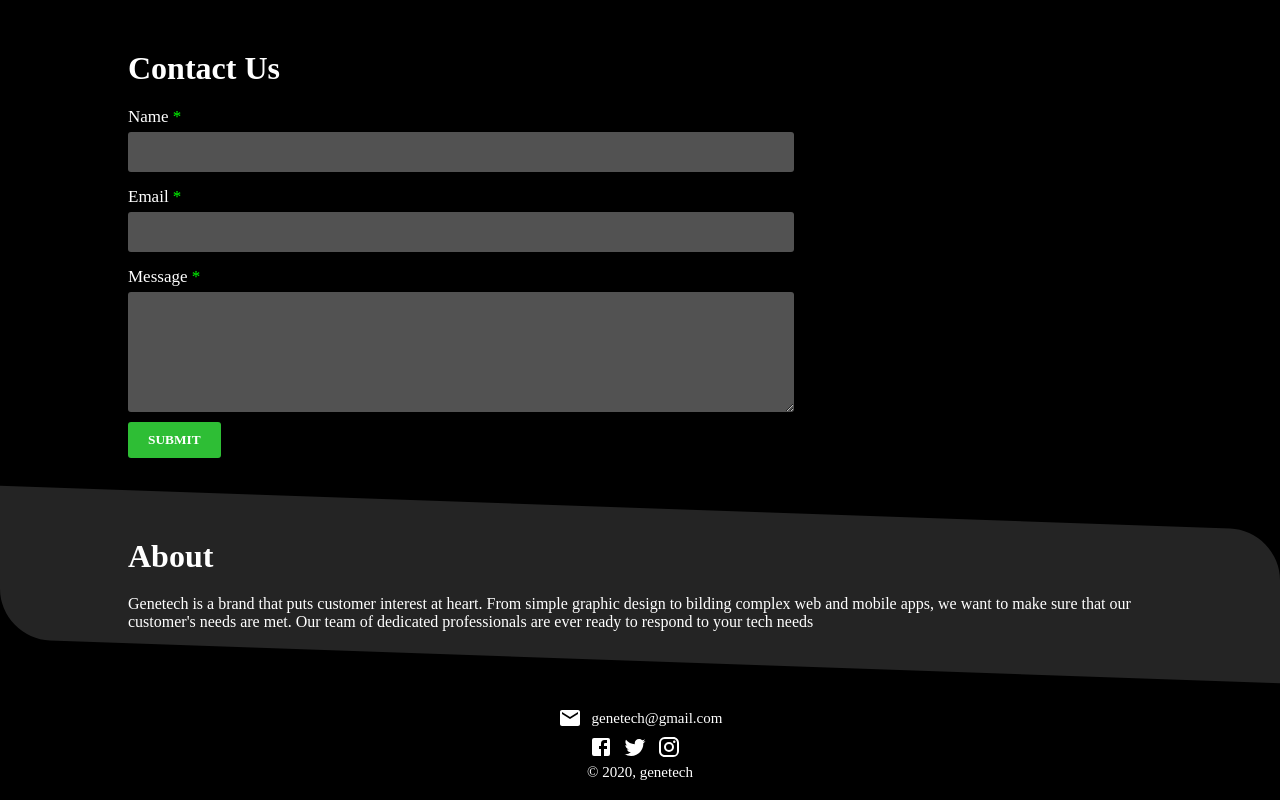
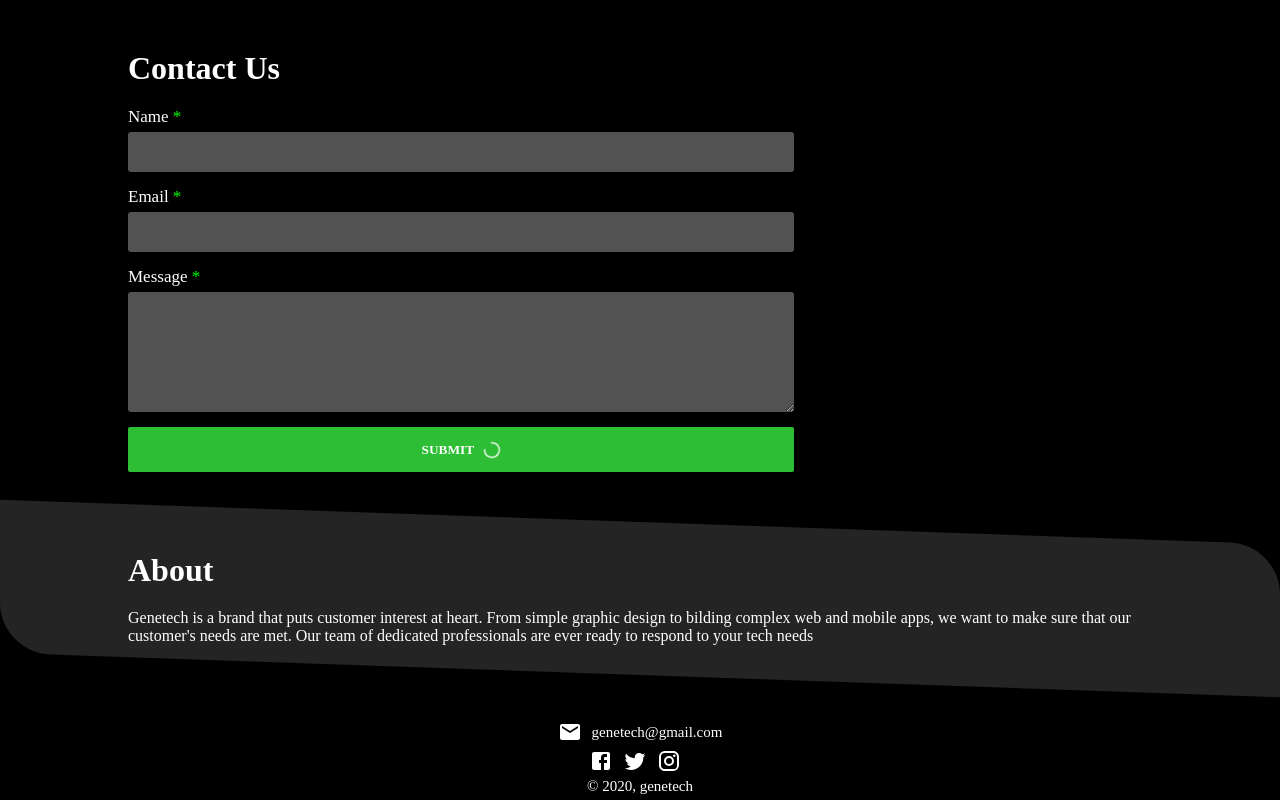
Before and after one commit to ankuobed/genetech, a React (Create React App) app: page / in a window 1280 px wide. Shown: the part 1139-1939 px from the top of the page. Built offline with nearby package versions, Linux system fonts and the light colour scheme; a web font is replaced by a local one.

Commit message:
made submit button wider

```diff
--- a/src/components/ContactForm/ContactForm.css
+++ b/src/components/ContactForm/ContactForm.css
@@ -59,16 +59,21 @@ label span {
 }
 
 .contactForm button {
-    padding: 10px 20px;
-    width: fit-content;
+    padding: 13px 20px;
+    width: 100%;
+    height: 45px;
     border: none;
     color: white;
     background-color: #2ebe35;
     margin-right: 10px;
-    border-radius: 3px;
+    border-radius: 2px;
     outline: none;
     font-family: montserrat;
     font-weight: bold;
+    display: flex;
+    align-items: center;
+    justify-content: center;
+    margin-top: 5px;
 }
 
 .contactForm button:hover {
@@ -80,7 +85,8 @@ label span {
 }
 
 .MuiCircularProgress-root {
-    margin-left: 3px;
+    margin-left: 10px;
+
 }
 
 @media(min-width: 600px) {
--- a/src/components/ContactForm/ContactForm.js
+++ b/src/components/ContactForm/ContactForm.js
@@ -7,9 +7,10 @@ const ContactForm = () => {
     const [email, setEmail] = useState('')
     const [message, setMessage] = useState('')
     const [error, setError] = useState(null)
-    const [loading, setLoading] = useState(false)
+    const [loading, setLoading] = useState(true)
 
     //https://genetech-backend.herokuapp.com/contact
+    //http://localhost:5000/contact
     const handleSubmit = (e) => {
         e.preventDefault()
         setLoading(true)
```
